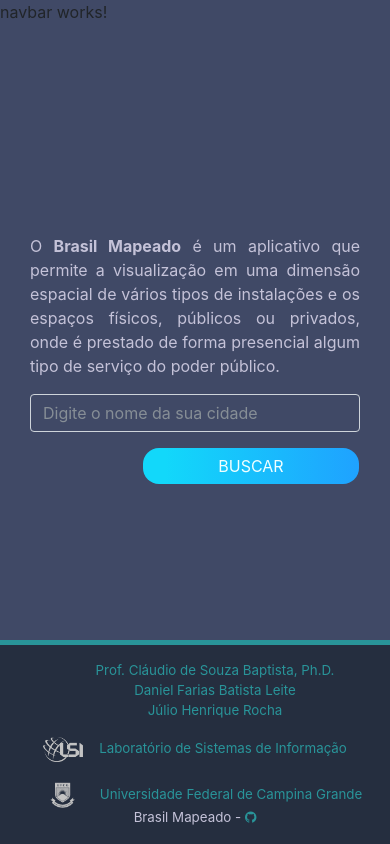
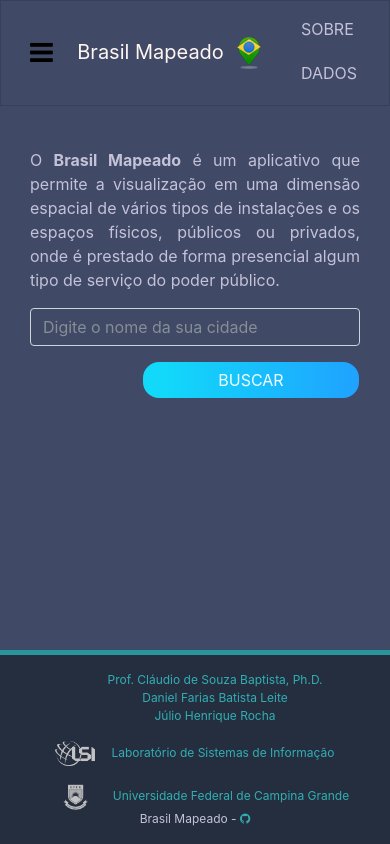
Before and after one commit to helissonnas/brasil-mapeado, an Angular app: page / in a window 390 px wide. Built offline with nearby package versions, Linux system fonts and the light colour scheme; no server answers.

Commit message:
navbar incluída

```diff
--- a/src/app/components/footer/footer.component.css
+++ b/src/app/components/footer/footer.component.css
@@ -11,7 +11,7 @@
 }
 
 a {
-  color: #299499;
+  color: #31aeb3;
 }
 
 .autores {
@@ -38,3 +38,10 @@
     text-align: center;
   }
 }
+
+
+@media (max-width: 400px) {
+  footer {
+    font-size: 12px;
+  }
+}
--- a/src/app/components/navbar/navbar.component.css
+++ b/src/app/components/navbar/navbar.component.css
@@ -0,0 +1,78 @@
+a {
+  color: #fff6f2;
+}
+
+a:hover {
+  text-decoration: none;
+}
+
+
+.navbar-text {
+  margin-top: 4px;
+  margin-left: 4px;
+  font-weight: bold;
+}
+
+.navbar-custom {
+  color: #f8f3f8;
+  border: 1px solid rgba(0,0,0,.125);
+  z-index: 2;
+}
+
+.btn {
+  font-size: small;
+}
+
+
+.subnavbar-custom {
+  padding-top: 0;
+  padding-bottom: 0;
+  z-index: 1;
+}
+
+.subnavbar-custom a {
+  color: #c4c2d8;
+}
+
+.nav-item {
+  border-bottom: transparent 4px solid;
+}
+
+.nav-item :hover {
+  color: #f8f3f8;
+  border-bottom: #12D8FA 4px solid;
+}
+
+.nav-item.active {
+  color: #f8f3f8 !important;
+  border-bottom: #12D8FA 4px solid;
+}
+
+.navbar-text {
+  color: #434342;
+  margin-right: 3%;
+  cursor: pointer;
+  font-family: 'Century Gothic', sans-serif;
+}
+
+#brand {
+  margin-left: 3%;
+}
+
+
+@media (max-height: 675px) {
+  .navbar-custom {
+    z-index: 2;
+    -webkit-box-shadow: 0px 0px 8px 1px rgba(0,0,0,0.0);
+    -moz-box-shadow: 0px 0px 8px 1px rgba(0,0,0,0.0);
+    box-shadow: 0px 0px 8px 1px rgba(0, 0, 0, 0);
+  }
+
+  .subnavbar-custom {
+    z-index: 2;
+    -webkit-box-shadow: 0px 0px 8px 1px rgba(0,0,0,0.0);
+    -moz-box-shadow: 0px 0px 8px 1px rgba(0,0,0,0.0);
+    box-shadow: 0px 0px 8px 1px rgba(0, 0, 0, 0);
+  }
+
+}
--- a/src/app/components/navbar/navbar.component.html
+++ b/src/app/components/navbar/navbar.component.html
@@ -1,3 +1,29 @@
-<p>
-  navbar works!
-</p>
+<nav class="navbar navbar-expand-sm navbar-custom" role="navigation">
+  <!-- Brand and toggle get grouped for better mobile display -->
+  <button class="navbar-toggler" type="button" data-toggle="collapse" data-target="#navbarCustom"  (click)="esconde = !esconde">
+    <i class="fa fa-bars fa-lg py-1"></i>
+  </button>
+
+
+  <div class="navbar-brand">
+    <a href="/">
+      Brasil Mapeado
+    </a>
+    <img [src]="image" class="img-fluid" id="brand">
+  </div>
+
+  <!-- Collect the nav links, forms, and other content for toggling -->
+  <nav class="navbar navbar-expand-sm subnavbar-custom">
+
+    <div class="navbar-collapse" id="navbarCustom" [hidden]="esconde">
+      <ul class="navbar-nav" (click)="esconde = !esconde">
+        <li class="nav-item" routerLinkActive="active">
+          <a class="nav-link" routerLink="/sobre">SOBRE</a>
+        </li>
+        <li class="nav-item" routerLinkActive="active">
+          <a class="nav-link" routerLink="/dados">DADOS</a>
+        </li>
+      </ul>
+    </div>
+  </nav>
+</nav>
--- a/src/app/components/navbar/navbar.component.ts
+++ b/src/app/components/navbar/navbar.component.ts
@@ -7,6 +7,9 @@
 })
 export class NavbarComponent implements OnInit {
 
+  image = 'assets/images/icon_logo.png';
+  esconde = false;
+
   constructor() { }
 
   ngOnInit() {
--- a/src/app/home/home.component.css
+++ b/src/app/home/home.component.css
@@ -40,13 +40,28 @@
 }
 
 @media (max-width: 760px){
+  #get-city {
+    top: 15vh;
+  }
+
   #world {
     display: none;
   }
 }
 
 @media (max-width: 600px){
+  #get-city {
+    top: 10vh;
+  }
+
   #buscar {
     width: 60%;
   }
 }
+
+
+@media (max-width: 400px) {
+  #get-city {
+    top: 5vh;
+  }
+}
```
